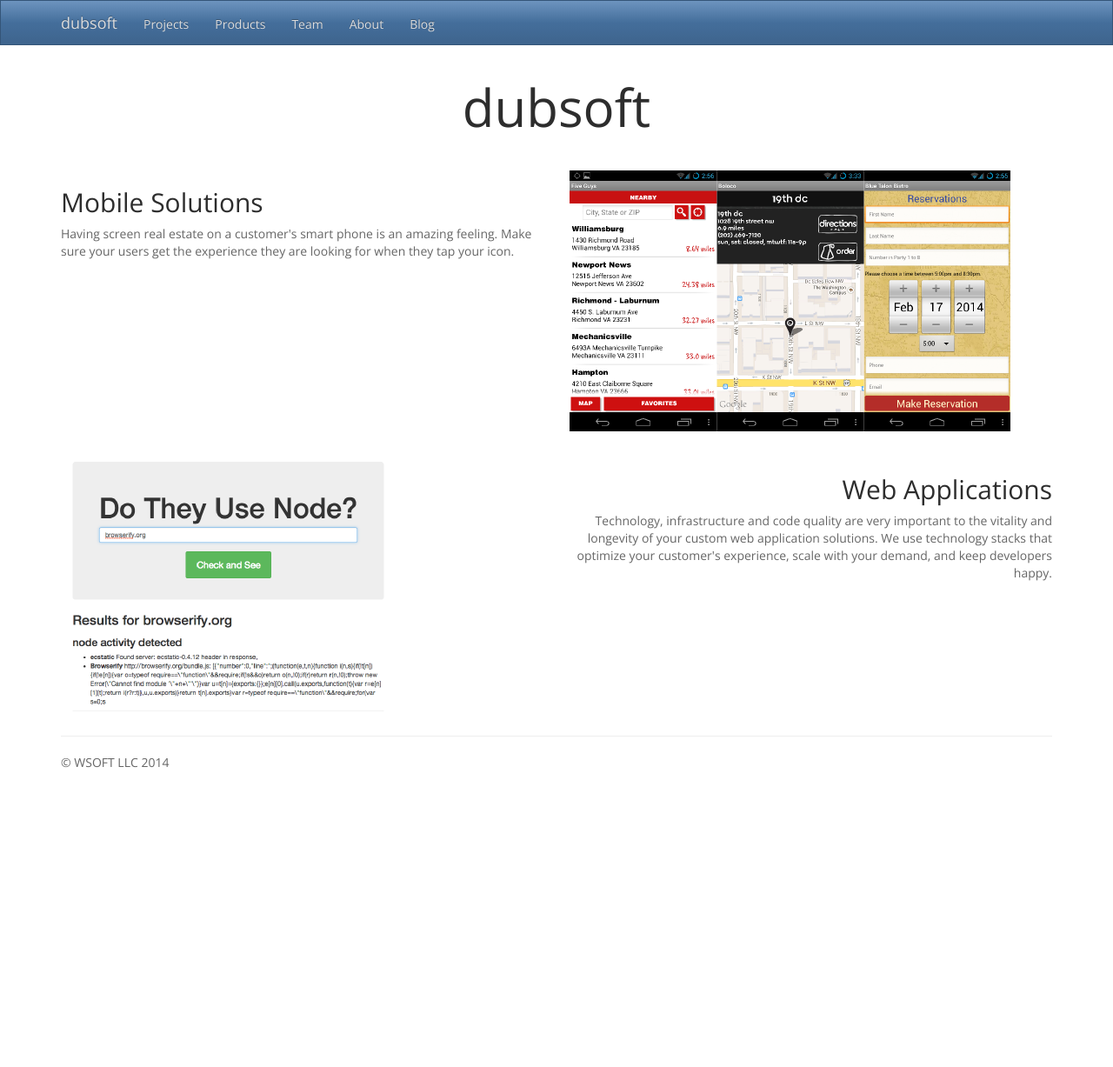
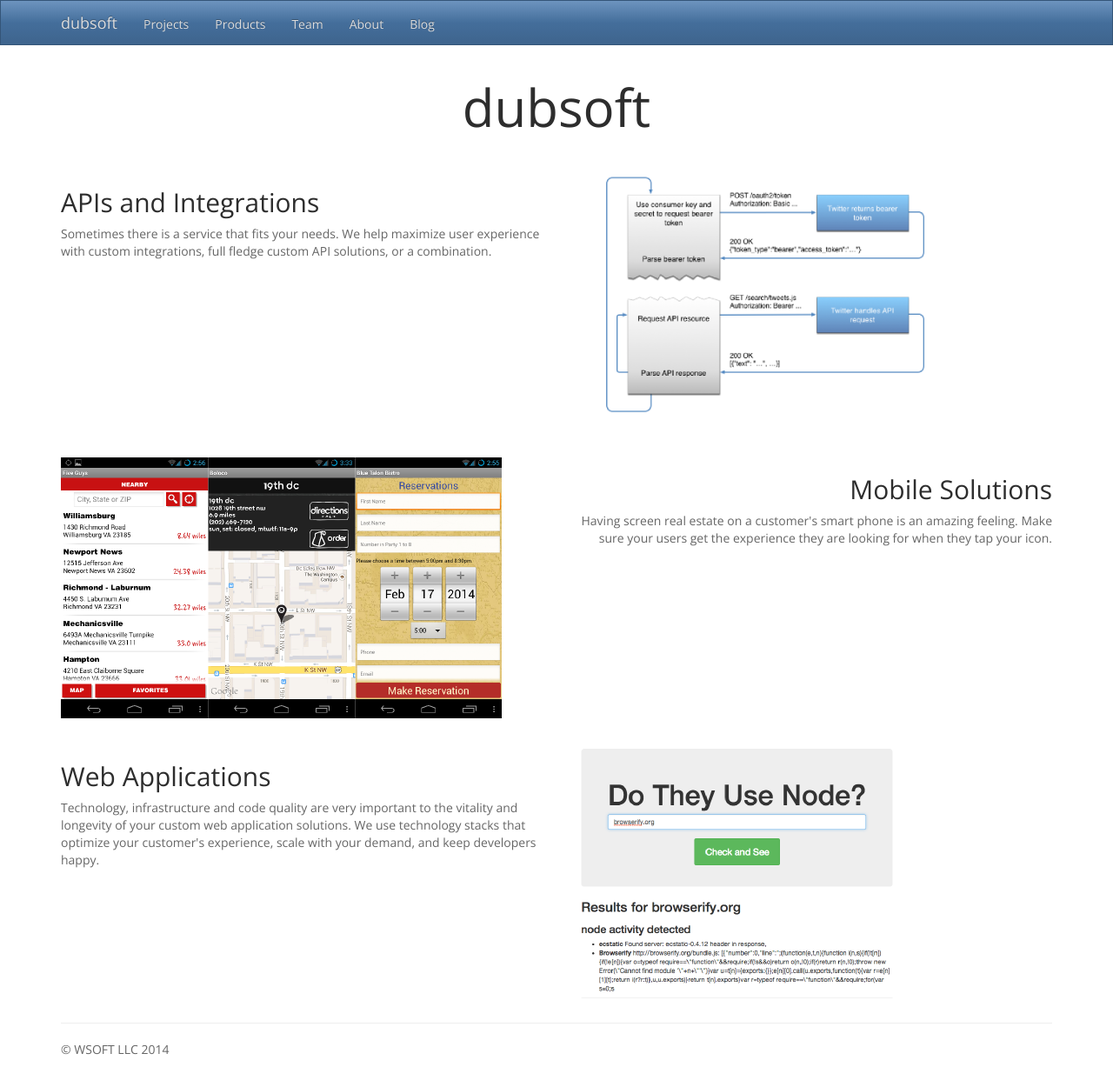
Before and after one commit to dubsoft/dubsoft-www, a Jekyll site: the page built from index.html, in a window 1280 px wide and 1227 px high. Shown: the whole window at 87% size. Built offline with Jekyll 4.4.1, drawn with Linux system fonts in a browser that asks for light colours; nearby versions of some CDN libraries; Markdown is read by kramdown in place of the engine named in the settings.

Commit message:
Add api_integrations

```diff
--- a/_data/features.yml
+++ b/_data/features.yml
@@ -1,3 +1,8 @@
+- title: APIs and Integrations
+  image: api_integrations.png
+  blurb: Sometimes there is a service that fits your needs. We help
+         maximize user experience with custom integrations, full fledge
+         custom API solutions, or a combination.
 - title: Mobile Solutions
   image: mobile_apps.png
   blurb: Having screen real estate on a customer's smart phone is an amazing
```
Also changed, not shown: images/api_integrations.png (added).
